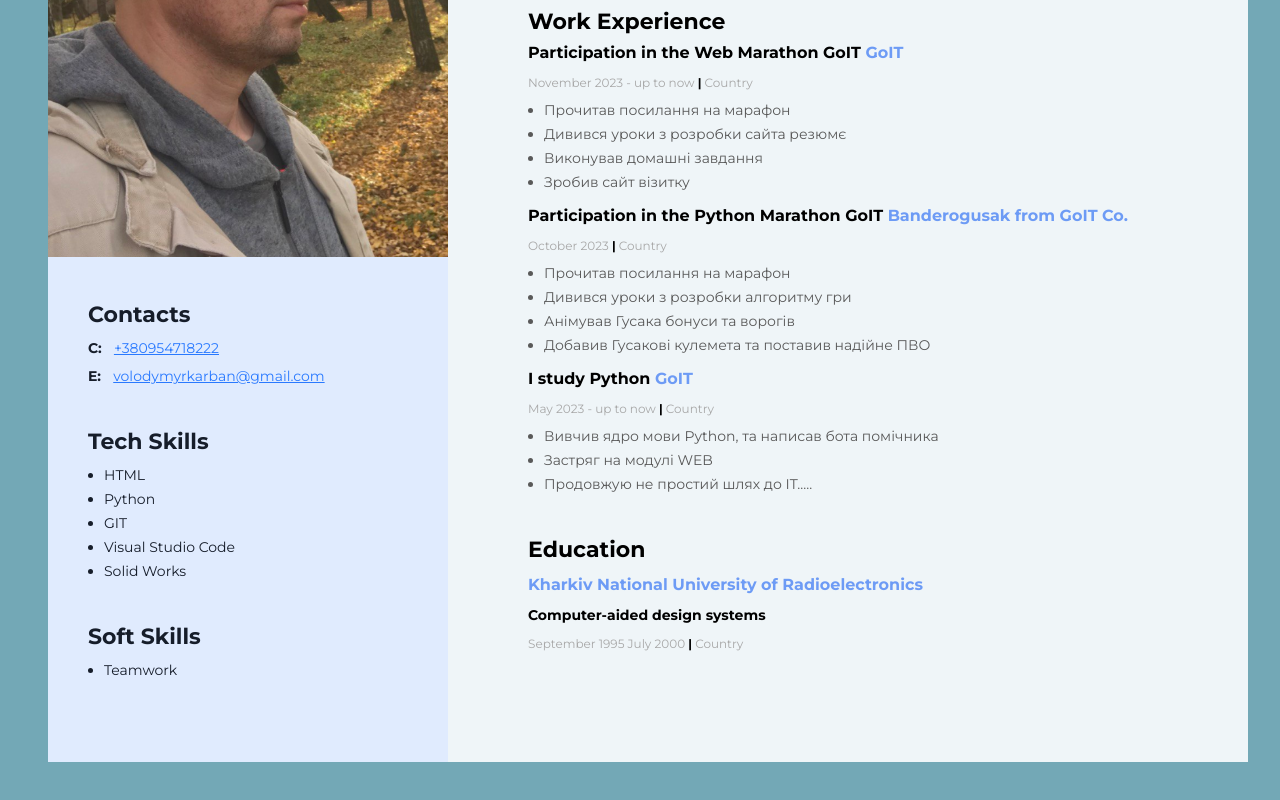
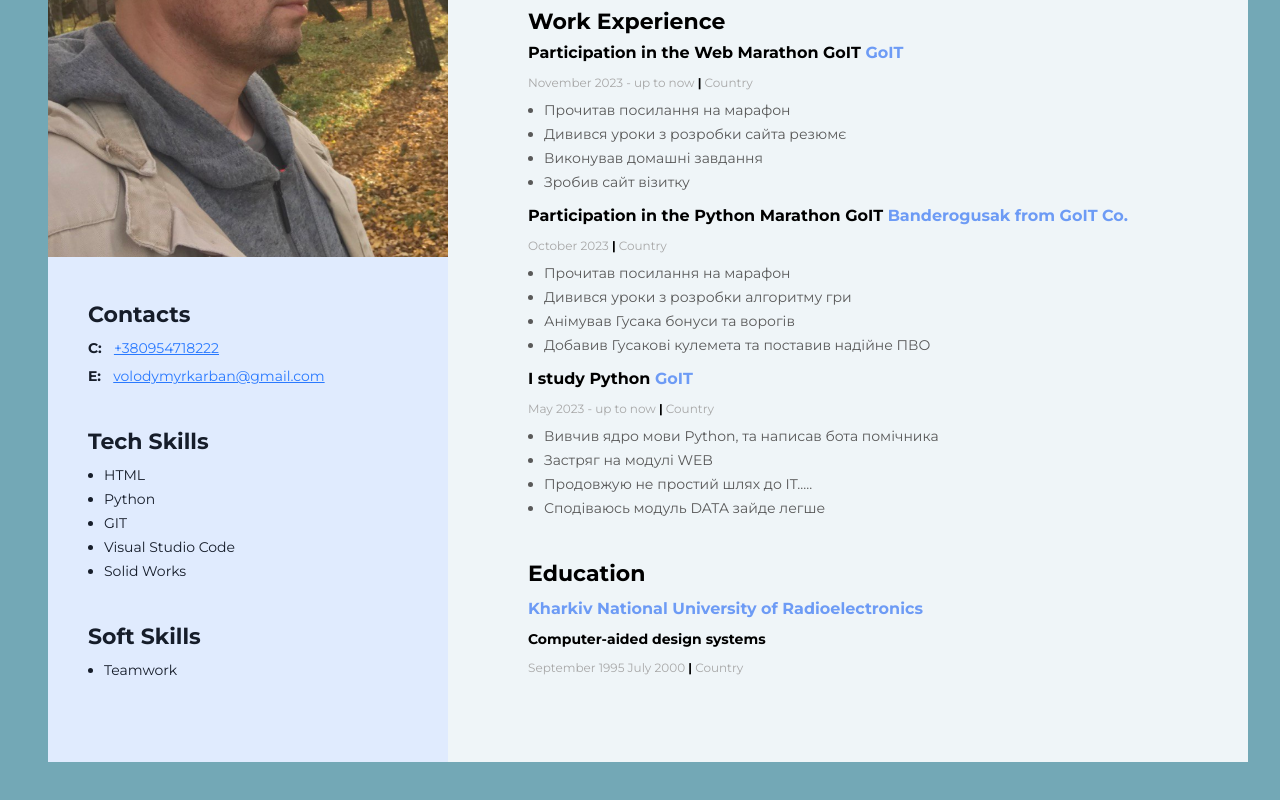
Before and after one commit to VolodymyrKarban/Projects_My_Resume, a plain HTML site: page index.html in a window 1280 px wide. Shown: the part 441-1241 px from the top of the page. Drawn offline with Linux system fonts and the light colour scheme.

Commit message:
Update index.html

```diff
--- a/index.html
+++ b/index.html
@@ -80,6 +80,7 @@
                         <li class="work-experience-duties-items">Вивчив ядро мови Python, та написав бота помічника</li>
                         <li class="work-experience-duties-items">Застряг на модулі WEB</li>
                         <li class="work-experience-duties-items">Продовжую не простий шлях до IT.....</li>
+                        <li class="work-experience-duties-items">Сподіваюсь модуль DATA зайде легше</li>
                     </ul>
                 </div>
             </div>
```
